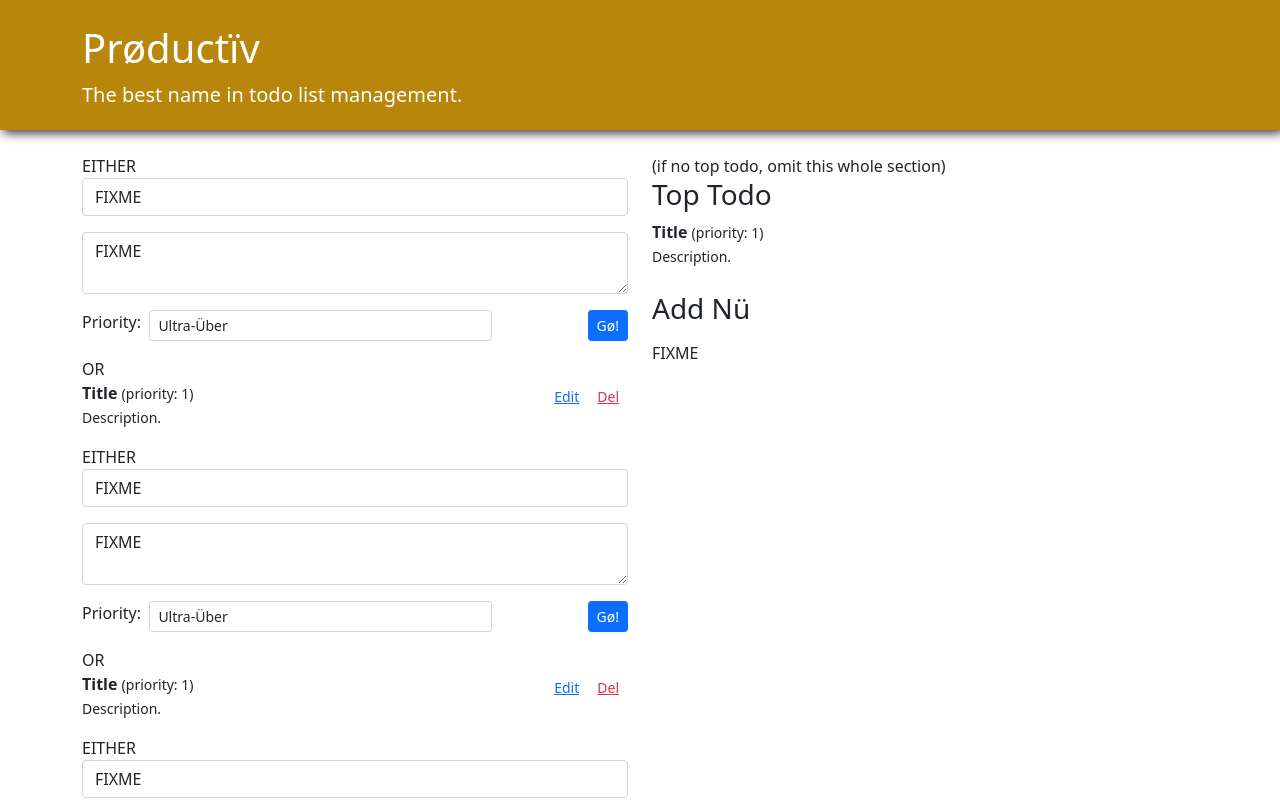
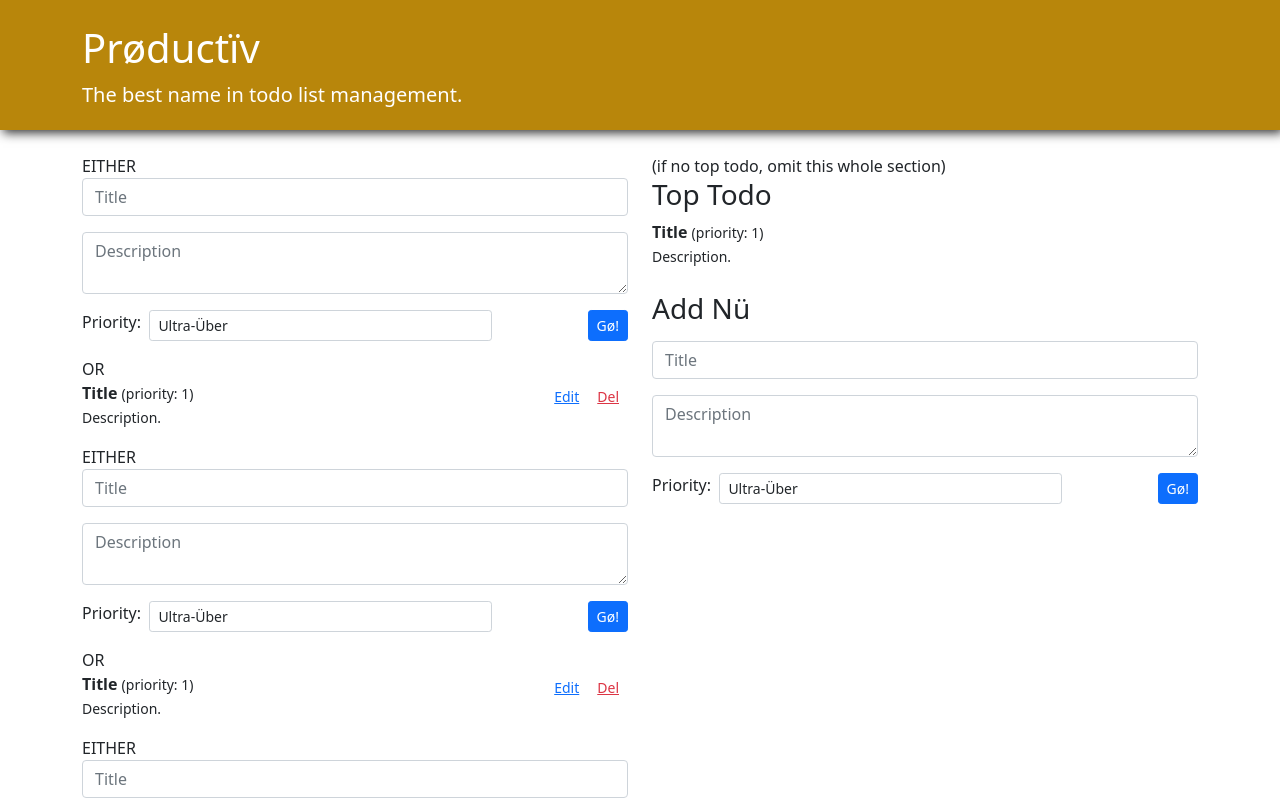
Before and after one commit to julianecassidy/productiv, a React (Create React App) app: page / in a window 1280 px wide. Shown: the top 800 px of the page. Built offline with nearby package versions, Linux system fonts and the light colour scheme; the HTML template or start-up script is replaced by a standard one.

Commit message:
add form for new todo

```diff
--- a/src/TodoApp.js
+++ b/src/TodoApp.js
@@ -2,6 +2,7 @@ import React, { useState } from "react";
 import { v4 as uuid } from "uuid";
 
 import TopTodo from "./TopTodo";
+import TodoForm from "./TodoForm";
 import EditableTodoList from "./EditableTodoList";
 
 /** App for managing a todo list.
@@ -47,7 +48,7 @@ function TodoApp() {
 
             <section>
               <h3 className="mb-3">Add Nü</h3>
-              FIXME
+              <TodoForm handleSave={create} />
             </section>
           </div>
 
--- a/src/TodoForm.js
+++ b/src/TodoForm.js
@@ -10,13 +10,36 @@ import React, { useState } from "react";
  * { TodoApp, EditableTodo } -> TodoForm
  */
 
-function TodoForm() {
+function TodoForm({
+  initialFormData={title: "", description: "", priority: 1},
+  handleSave
+ }) {
+
+  const [formData, setFormData] = useState({
+    title: initialFormData.title,
+    description: initialFormData.description,
+    priority: initialFormData.priority
+  })
+
+  console.log("formData state", formData);
 
   /** Update form input. */
-  function handleChange(evt) { }
+  function handleChange(evt) {
+    const fieldName = evt.target.name;
+    const value = evt.target.value;
+
+    setFormData(currData => {
+      currData[fieldName] = value;
+      return {...currData};
+    });
+   }
 
   /** Call parent function and clear form. */
-  function handleSubmit(evt) { }
+  function handleSubmit(evt) {
+    evt.preventDefault();
+    handleSave(formData);
+    setFormData(initialFormData);
+  }
 
   return (
       <form className="NewTodoForm" onSubmit={handleSubmit}>
@@ -28,7 +51,7 @@ function TodoForm() {
               className="form-control"
               placeholder="Title"
               onChange={handleChange}
-              value="FIXME"
+              value={formData.title}
               aria-label="Title"
           />
         </div>
@@ -40,7 +63,7 @@ function TodoForm() {
               className="form-control"
               placeholder="Description"
               onChange={handleChange}
-              value="FIXME"
+              value={formData.description}
               aria-label="Description"
           />
         </div>
@@ -52,7 +75,7 @@ function TodoForm() {
             </label>
             <select id="newTodo-priority"
                     name="priority"
-                    value="FIXME"
+                    value={formData.priority}
                     onChange={handleChange}
                     className="form-control form-control-sm d-inline-flex"
             >
```
